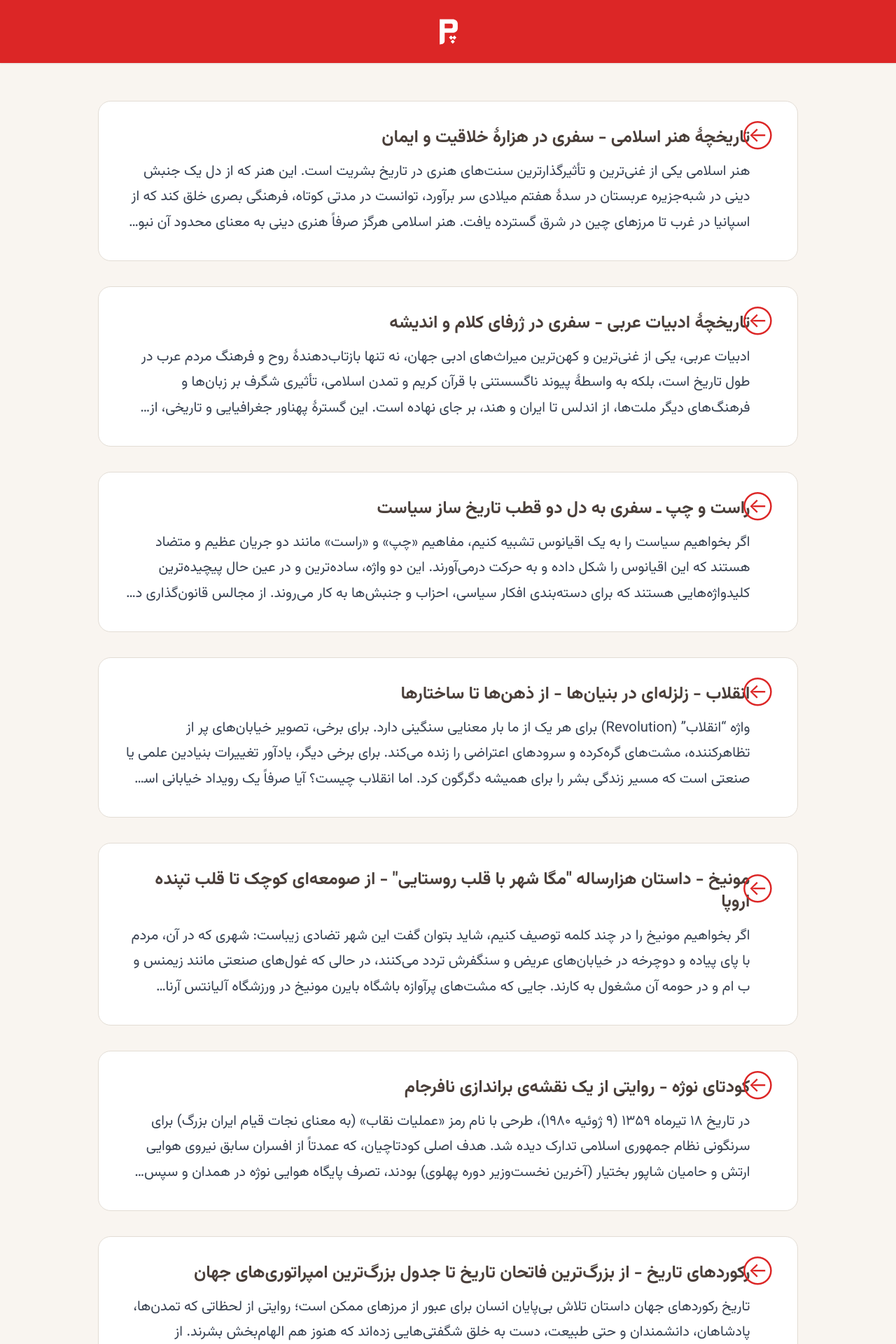
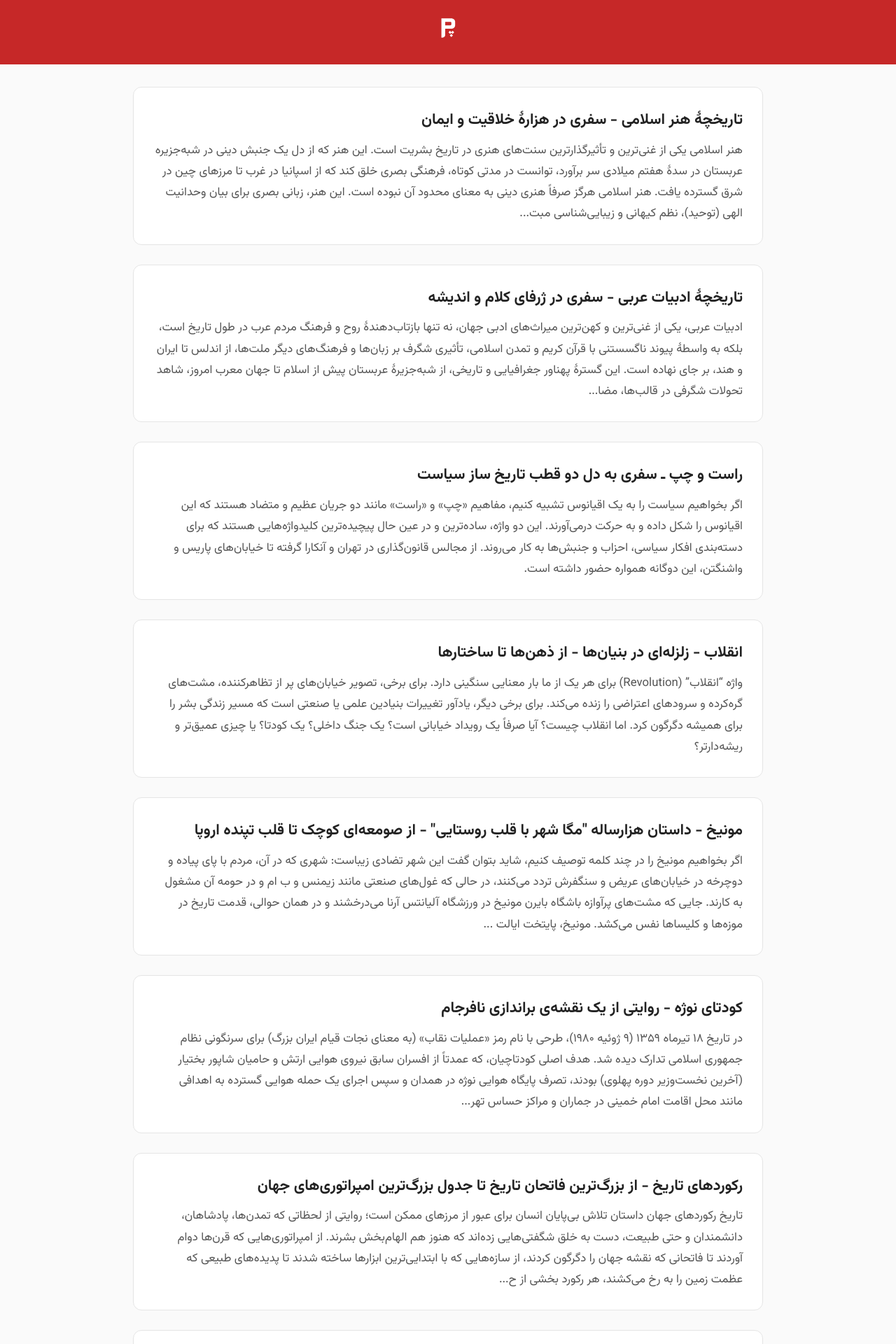
Before and after one commit to darkblog/darkblog.github.io, a Jekyll site: the page built from index.html, in a window 1280 px wide. Shown: the top 1920 px of the page at 70% size. Built offline with Jekyll 4.4.1, drawn with Linux system fonts in a browser that asks for light colours.

Commit message:
Update index.html

```diff
--- a/index.html
+++ b/index.html
@@ -3,59 +3,153 @@ layout: null
 ---
 
 <!doctype html>
-<html dir="rtl" lang="fa">
+<html lang="fa" dir="rtl">
 <head>
 <meta charset="utf-8">
-    <meta name="viewport" content="width=device-width, initial-scale=1, viewport-fit=cover">
+<meta name="viewport" content="width=device-width,initial-scale=1">
 <title>وبلاگ پاسگاه</title>
 <meta name="description" content="کاوش در تاریخ و تمدن ایران و جهان">
 <link rel="canonical" href="https://www.pasgah.org/">
-    <link href="https://www.pasgah.org/blog.xml" rel="alternate" type="application/atom+xml">
 <link rel="icon" href="https://www.pasgah.org/blog.svg">
-    <meta name="theme-color" content="#DC2626">
-    <link rel="stylesheet" href="https://www.pasgah.org/blog.css">
+<meta name="theme-color" content="#c62828">
+
+<style>
+@font-face{
+  font-family:Vazirmatn;
+  src:url('https://www.pasgah.org/blog.woff2') format('woff2');
+  font-weight:100 900;
+  font-display:swap;
+}
+
+:root{
+  --bg:#fafafa;
+  --text:#222;
+  --text-light:#555;
+  --border:#e5e5e5;
+  --accent:#c62828;
+  --radius:.75rem;
+  --w:min(92%,900px);
+  --lg:1.75rem;
+  --md:1.25rem;
+  --sm:.75rem;
+}
+
+*{margin:0;padding:0;box-sizing:border-box}
+body{
+  font-family:Vazirmatn,system-ui,sans-serif;
+  background:var(--bg);
+  color:var(--text);
+  line-height:1.8;
+  display:flex;
+  flex-direction:column;
+  min-height:100vh;
+}
+
+.container{width:var(--w);margin:auto}
+
+header{
+  background:var(--accent);
+  padding:1rem 0;
+  display:flex;
+  justify-content:center;
+}
+
+.logo-svg{
+  width:3rem;
+  height:3rem;
+  filter:brightness(0) invert(1); /* لوگوی سفید */
+}
+
+main{flex:1;padding:2rem 0}
+
+.posts-list{
+  display:flex;
+  flex-direction:column;
+  gap:var(--lg);
+}
+
+.post-card{
+  background:#fff;
+  border:1px solid var(--border);
+  border-radius:var(--radius);
+  padding:var(--lg);
+  text-decoration:none;
+  color:inherit;
+  transition:.15s;
+}
+
+.post-card:hover{
+  border-color:var(--accent);
+  background:#fff7f7;
+}
+
+.post-title{
+  font-size:1.35rem;
+  font-weight:700;
+  margin-bottom:.5rem;
+}
+
+.post-excerpt{
+  font-size:1.05rem;
+  color:var(--text-light);
+  margin-top:.5rem;
+}
+
+footer{
+  background:var(--accent);
+  padding:2rem 0;
+  display:flex;
+  justify-content:center;
+}
+
+.footer-logo-svg{
+  width:3.5rem;
+  height:3.5rem;
+  filter:brightness(0) invert(1); /* لوگوی سفید */
+}
+
+@media(max-width:600px){
+  .post-card{padding:var(--md)}
+  .post-title{font-size:1.15rem}
+  .post-excerpt{font-size:.95rem}
+}
+</style>
+
 </head>
+
 <body>
-    <header class="site-header">
-        <div class="container header-container">
-            <a href="https://www.pasgah.org/" class="logo-link" aria-label="وبلاگ پاسگاه">
-                <img src="https://www.pasgah.org/blog.svg" alt="لوگوی وبلاگ پاسگاه" class="logo-svg" loading="lazy" width="56" height="56">
+
+<header>
+  <a href="/" aria-label="وبلاگ پاسگاه">
+    <img src="https://www.pasgah.org/blog.svg" class="logo-svg" alt="وبلاگ پاسگاه" loading="lazy">
   </a>
-        </div>
 </header>
 
 <main>
-        <div class="content-start"></div>
-
-        <section class="posts-section">
   <div class="container">
     <div class="posts-list">
+
       {% for post in site.posts limit: 100 %}
-                    <a href="{{ post.url }}" class="post-card" aria-label="{{ post.title }}">
+      <a href="{{ post.url }}" class="post-card">
+
         <h2 class="post-title">{{ post.title }}</h2>
 
         <div class="post-excerpt">
           {{ post.excerpt | strip_html | truncate: 400 }}
         </div>
 
-                        {% if post.category %}
-                        <div class="post-meta">
-                            <span class="post-category">{{ post.category }}</span>
-                        </div>
-                        {% endif %}
       </a>
       {% endfor %}
+
     </div>
   </div>
-        </section>
 </main>
 
 <footer>
-        <div class="container footer-container">
-            <a href="https://www.pasgah.org/" class="footer-logo" aria-label="وبلاگ پاسگاه">
-                <img src="https://www.pasgah.org/blog.svg" alt="وبلاگ پاسگاه" class="footer-logo-svg" loading="lazy" width="80" height="80">
+  <a href="/" aria-label="وبلاگ پاسگاه">
+    <img src="https://www.pasgah.org/blog.svg" class="footer-logo-svg" alt="وبلاگ پاسگاه" loading="lazy">
   </a>
-        </div>
 </footer>
+
 </body>
 </html>
```
Lines whose indentation alone changed are shown as unchanged.
